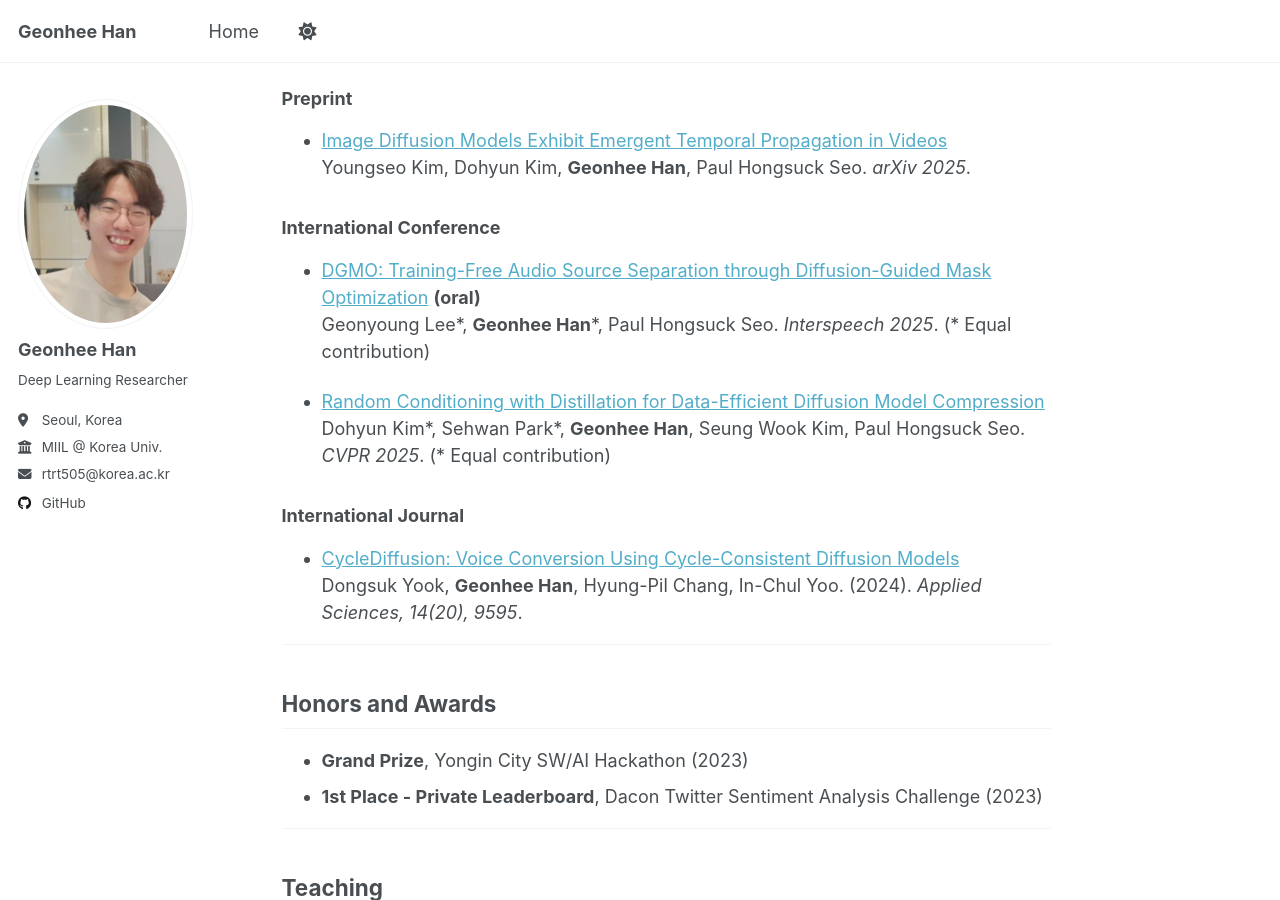
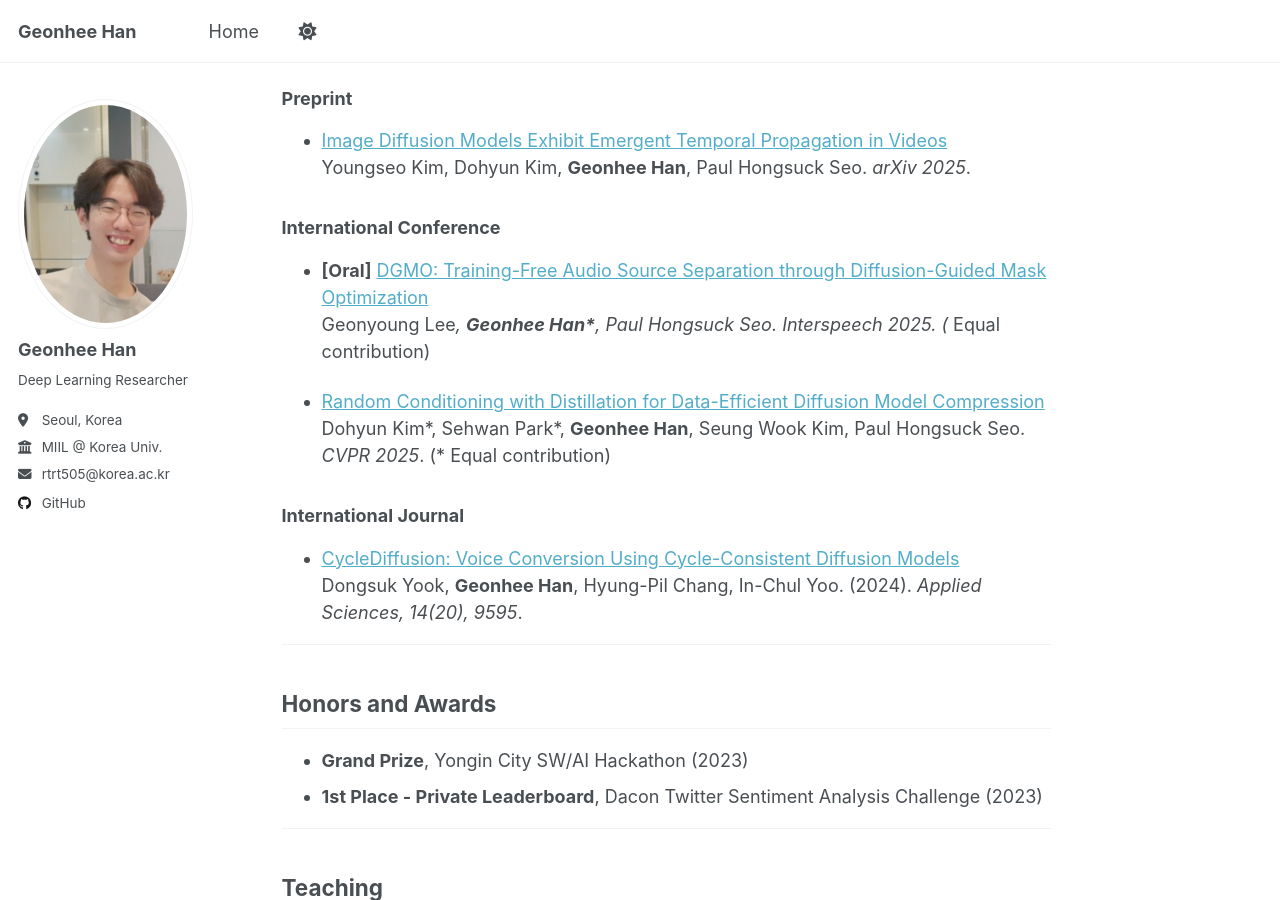
Before and after one commit to chaksseu/chaksseu.github.io, a Jekyll site: the page built from _pages/home.md, in a window 1280 px wide and 900 px high, scrolled down 859 px. Built offline with Jekyll 4.4.1, drawn with Linux system fonts in a browser that asks for light colours; some of the changed lines change nothing that is shown.

Commit message:
update 1206

```diff
--- a/_pages/home.md
+++ b/_pages/home.md
@@ -39,8 +39,14 @@ My research interests are in multimodal generative models, particularly diffusio
 
 ### International Conference
 
-* <a href="https://wltschmrz.github.io/DGMO/" target="_blank" rel="noopener noreferrer">DGMO: Training-Free Audio Source Separation through Diffusion-Guided Mask Optimization</a> **(oral)** <br>
-  Geonyoung Lee\*, **Geonhee Han**\*, Paul Hongsuck Seo. *Interspeech 2025*. (\* Equal contribution)
+* <strong>[Oral]</strong>
+  <a href="https://wltschmrz.github.io/DGMO/" target="_blank" rel="noopener noreferrer">
+    DGMO: Training-Free Audio Source Separation through Diffusion-Guided Mask Optimization
+  </a><br>
+  Geonyoung Lee*, <strong>Geonhee Han*</strong>, Paul Hongsuck Seo. <em>Interspeech 2025</em>. (* Equal contribution)
+
+
+
 
 * <a href="https://dohyun-as.github.io/Random-Conditioning/" target="_blank" rel="noopener noreferrer">Random Conditioning with Distillation for Data-Efficient Diffusion Model Compression</a> <br>
   Dohyun Kim\*, Sehwan Park\*, **Geonhee Han**, Seung Wook Kim, Paul Hongsuck Seo. *CVPR 2025*. (\* Equal contribution)
```
